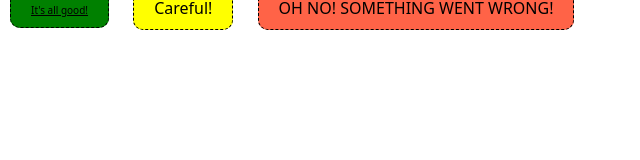
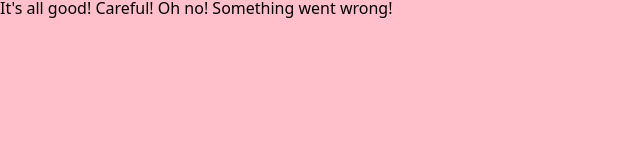
Before and after one commit to Kronii1/CSS_Layout_MasterClass, a website built with Vite: page FlexBox/css-layout-masterclass/index.html in a window 1280 px wide. Shown: the whole page, without its empty margins (0-640 px from the left). Built offline with nearby package versions, Linux system fonts and the light colour scheme.

Commit message:
4.4 Responsive Mixins plus content

```diff
--- a/FlexBox/css-layout-masterclass/styles/style.scss
+++ b/FlexBox/css-layout-masterclass/styles/style.scss
@@ -5,33 +5,47 @@ $breakpoint-md: 768px;
 $breakpoint-lg: 1024px;
 $breakpoint-xl: 1200px;
 
+@mixin smallDevice {
+  @media screen and (min-width: $breakpoint-sm) {
+    @content;
+  }
+}
+
+@mixin mediumDevice {
+  @media screen and (min-width: $breakpoint-md) {
+    @content;
+  }
+}
+
+@mixin largeDevice {
+  @media screen and (min-width: $breakpoint-lg) {
+    @content;
+  }
+}
+
+@mixin xlDevice {
+  @media screen and (min-width: $breakpoint-xl) {
+    @content;
+  }
+}
+
 body {
   font-family: system-ui, -apple-system, BlinkMacSystemFont, "Segoe UI", Roboto,
     Oxygen, Ubuntu, Cantarell, "Open Sans", "Helvetica Neue", sans-serif;
-}
 
-@mixin alert($bgColor) {
-  background-color: $bgColor;
-  margin: 10px;
-  padding: 10px 20px;
-  border-radius: 10px;
-  border: 1px dashed black;
-  @content;
-}
+  @include smallDevice() {
+    background-color: blue;
+  }
 
-.success {
-  @include alert(green) {
-    text-decoration: underline;
-    font-size: 10px;
+  @include mediumDevice() {
+    background-color: red;
+  }
+
+  @include largeDevice() {
+    background-color: purple;
+  }
+
+  @include xlDevice() {
+    background-color: pink;
   }
 }
-
-.error {
-  @include alert(tomato) {
-    text-transform: uppercase;
-  }
-}
-
-.warning {
-  @include alert(yellow);
-}
```
